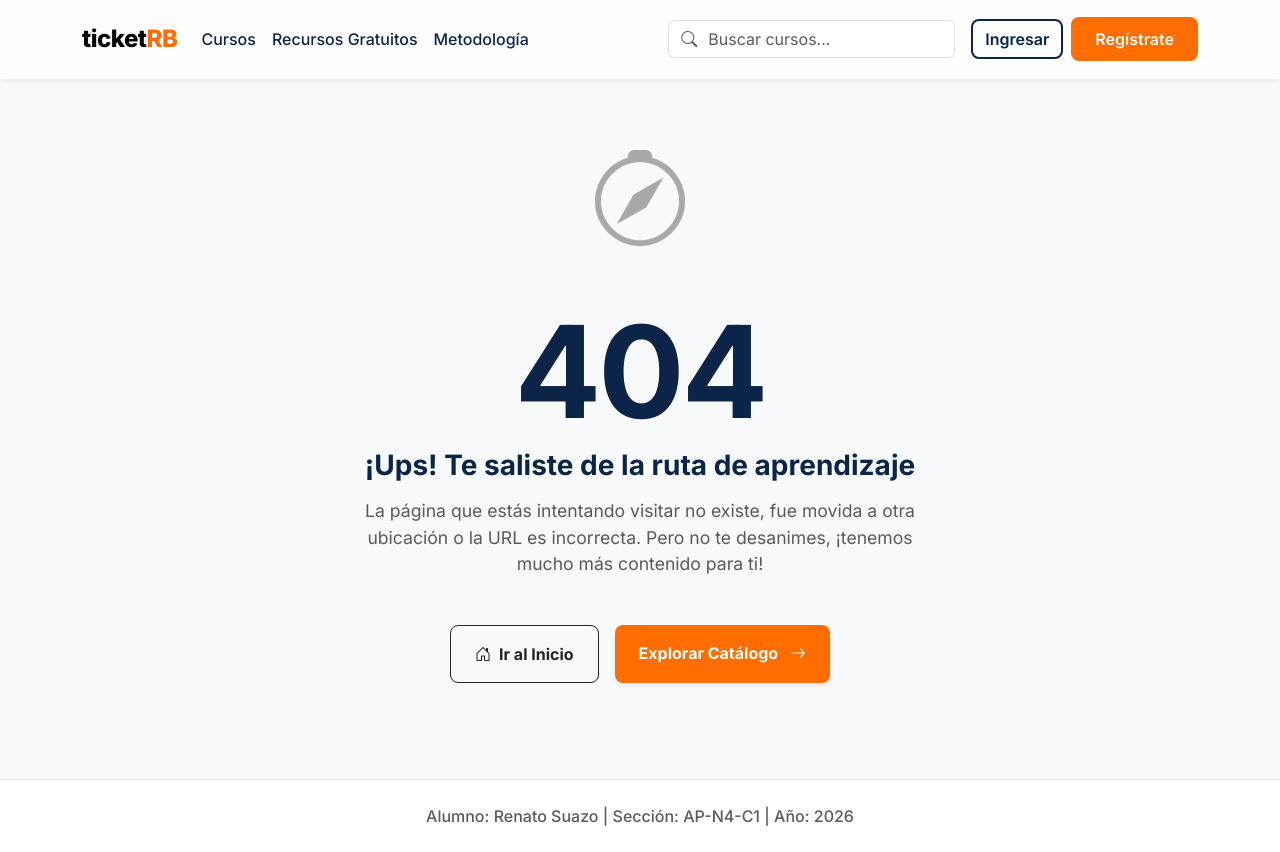
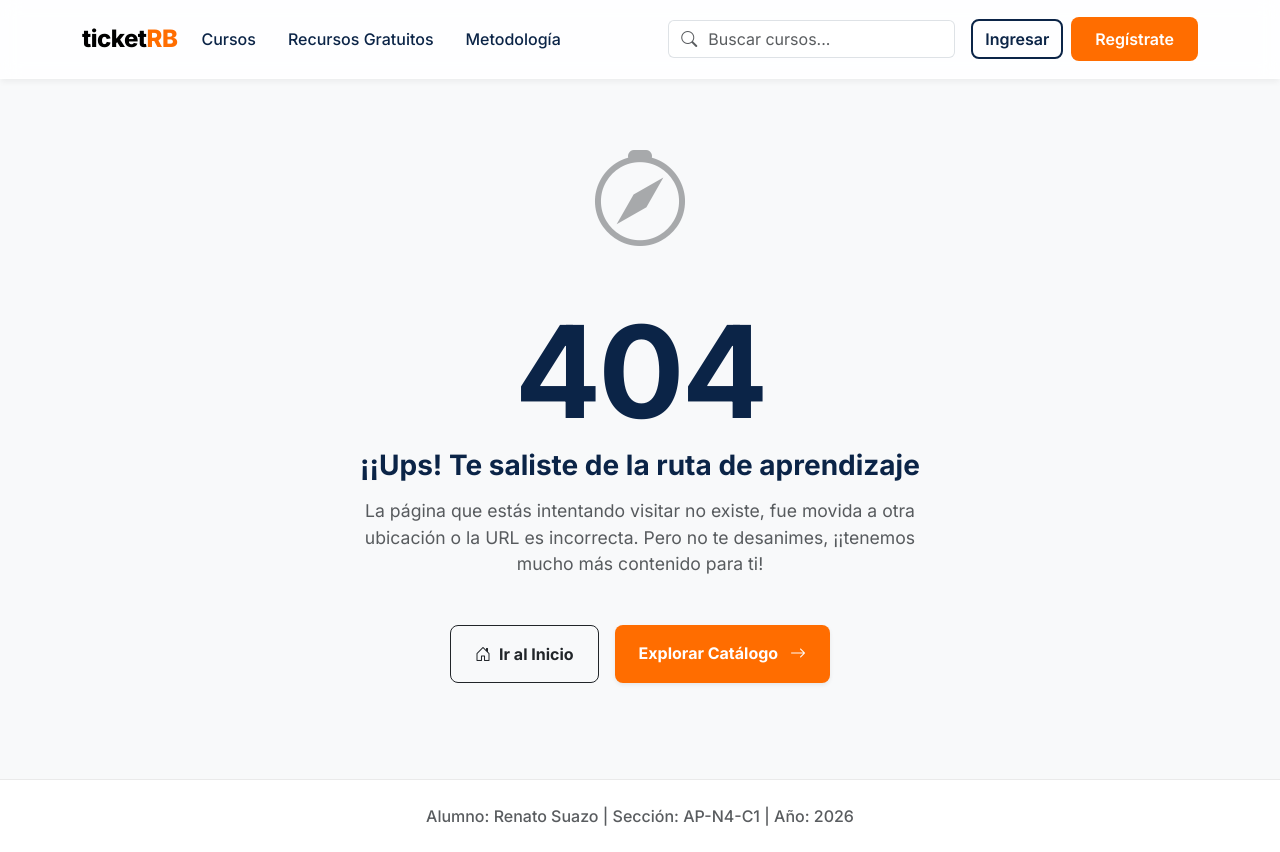
Before and after one commit to Rena885/EVA2-backend-, a Django app: page /404/ in a window 1280 px wide. Run offline with Django 5.2, Linux system fonts and the light colour scheme; parts of the project's set-up code (start-up, migrations or seed data) failed here and were passed over.

Commit message:
🐛 Fix: Spacing en navbar y resolución de encoding UTF-8 en Windows para plantillas

```diff
--- a/templates/404.html
+++ b/templates/404.html
@@ -7,10 +7,10 @@
         <i class="bi bi-compass text-muted" style="font-size: 6rem; opacity: 0.5;"></i>
     </div>
     <h1 class="display-1 fw-bold mb-0" style="color: var(--primary); font-size: 8rem; letter-spacing: -3px;">404</h1>
-    <h3 class="fw-bold mb-3">¡Ups! Te saliste de la ruta de aprendizaje</h3>
+    <h3 class="fw-bold mb-3">¡¡Ups! Te saliste de la ruta de aprendizaje</h3>
     <p class="text-muted mb-5" style="max-width: 600px; font-size: 1.1rem;">
         La página que estás intentando visitar no existe, fue movida a otra ubicación o la URL es incorrecta.
-        Pero no te desanimes, ¡tenemos mucho más contenido para ti!
+        Pero no te desanimes, ¡¡tenemos mucho más contenido para ti!
     </p>
     <div class="d-flex gap-3">
         <a href="{% url 'home' %}" class="btn btn-outline-dark px-4 py-3 fw-bold rounded-3">
--- a/templates/base.html
+++ b/templates/base.html
@@ -35,10 +35,10 @@
                     <li class="nav-item">
                         <a class="nav-link {% if request.resolver_match.url_name == 'catalogo' %}active{% endif %}" href="{% url 'catalogo' %}">Cursos</a>
                     </li>
-                    <li class="nav-item">
+                    <li class="nav-item ms-3">
                         <a class="nav-link {% if request.resolver_match.url_name == 'recursos' %}active{% endif %}" href="{% url 'recursos' %}">Recursos Gratuitos</a>
                     </li>
-                    <li class="nav-item">
+                    <li class="nav-item ms-3">
                         <a class="nav-link {% if request.resolver_match.url_name == 'metodologia' %}active{% endif %}" href="{% url 'metodologia' %}">Metodología</a>
                     </li>
                     {% if user.is_authenticated and user.perfil.rol == 'ESTUDIANTE' %}
```
